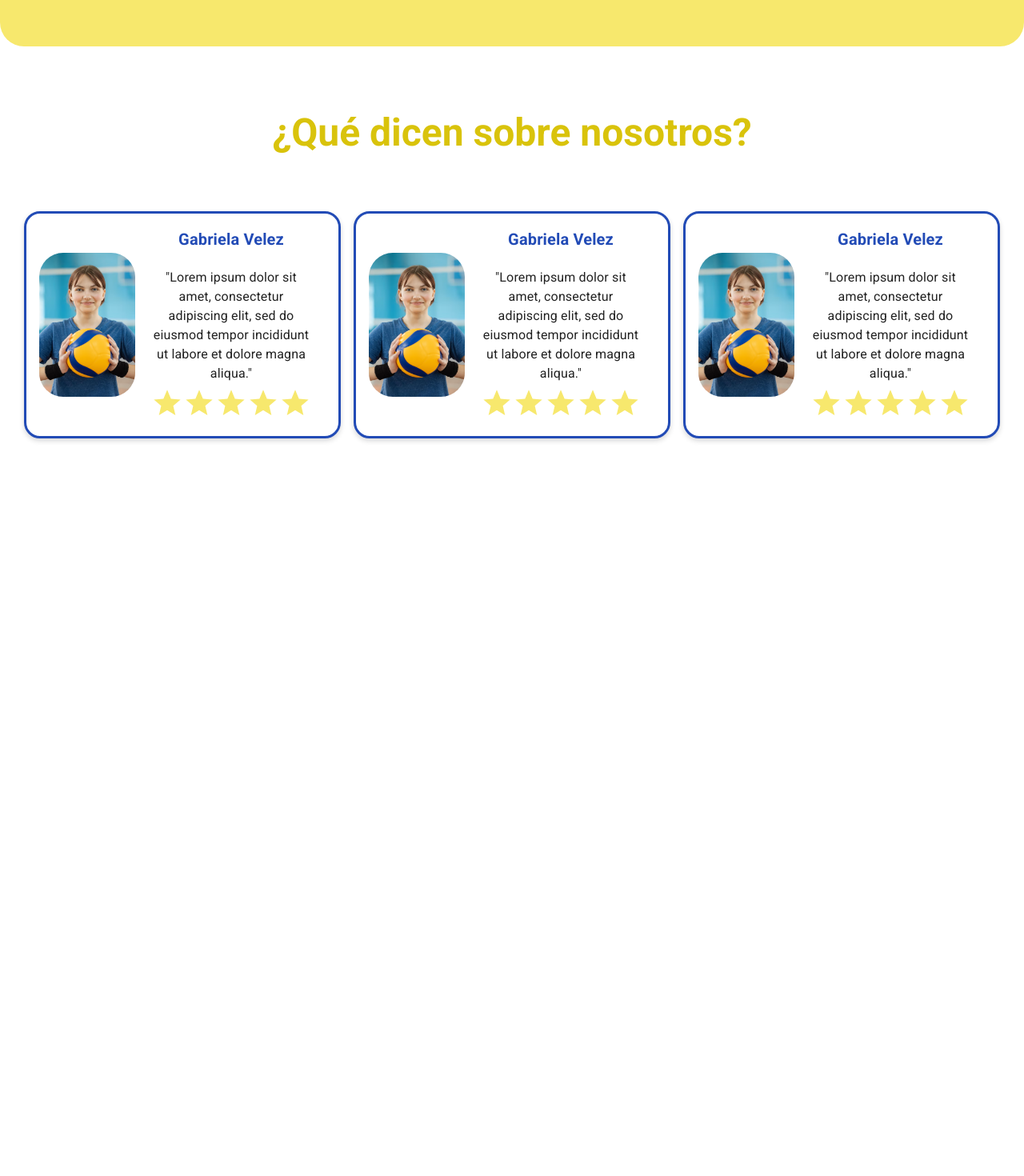
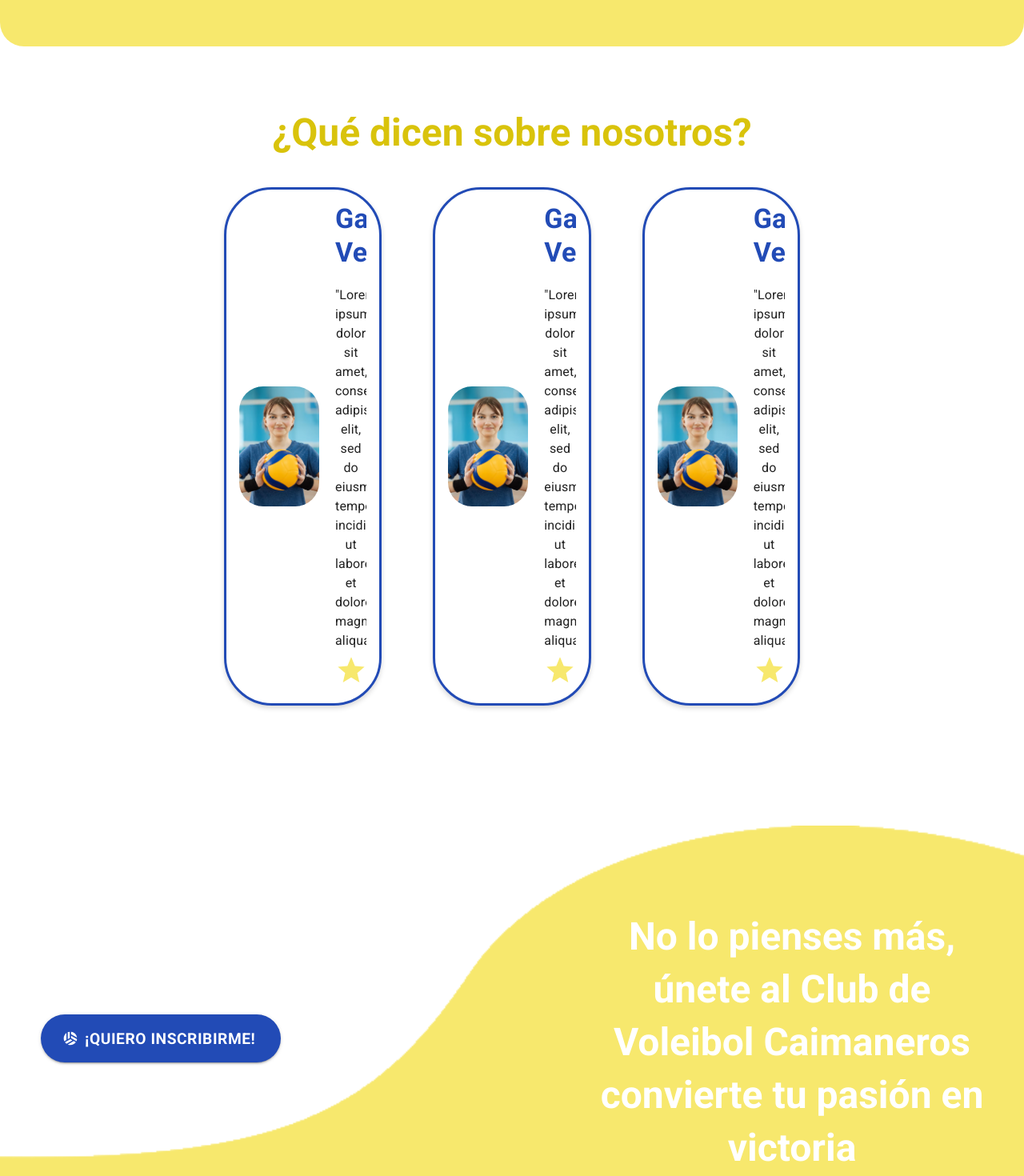
Before and after one commit to Schuldiner92/caimaneros_web, a React (Create React App) app: page / in a window 1280 px wide. Shown: the part 4100-5570 px from the top of the page at 80% size. Before the commit the page ends 4758 px from the top, so only its background shows below. Built offline with nearby package versions, Linux system fonts and the light colour scheme.

Commit message:
Seccion 7 terminada

```diff
--- a/src/Components/Seccion7.js
+++ b/src/Components/Seccion7.js
@@ -1,58 +1,95 @@
-import { React, Box, Paper, Grid, Typography, styled, StarIcon } from '../imports';
+import { React, Box, Paper, Grid, Typography, styled, StarIcon,Button,SportsVolleyballIcon } from '../imports';
 import perfil from '../img/s7-perfil.png';
+import background from '../img/s8-background.png';
 
 const StyledPaper = styled(Paper)(({ theme }) => ({
   display: 'flex',
   alignItems: 'center',
   padding: theme.spacing(2),
   boxShadow: '0px 3px 6px #00000029',
-  borderRadius: '20px',
+  borderRadius: '60px',
   border: '3px solid #224BB6',
 }));
-
-const StyledImage = styled('img')({
-  width: '120px',
-  height: '180px',
+const StyledImage = styled('img')({ //Imagen del opinante
+  width: '100px',
+  height: '150px',
   marginRight: '20px',
   borderRadius: '30px'
 });
-
+const StyledBox = styled(Box)(({ theme }) => ({
+  height:'500px',
+  marginTop: '20px',
+  display: 'flex',
+  justifyContent: 'center',
+  alignItems: 'center',
+  backgroundImage: `url(${background})`,
+  backgroundSize: 'cover',
+  padding: theme.spacing(2),
+}));
+const StyledButton = styled(Button)({
+  background:'#224BB6',
+  borderRadius:'30px',
+  height:'60px',
+  width:'300px',
+  fontSize:'1.2rem',
+  fontWeight:'bold'
+});
+function ButtonWithIcon({children}) { //Botón con icono
+  return (
+    <StyledButton startIcon={<SportsVolleyballIcon/>} variant="contained">
+      {children}
+    </StyledButton>
+  );
+}
+const Estilos={
+  textoTitulo:{
+    fontWeight: 'bold',
+    color: '#d9c30b',
+    my: 5,
+    textAlign: 'center',
+    marginTop:'80px',
+  },
+  contenedorOpinion:{
+    paddingLeft:'280px',
+    paddingRight:'280px',
+  },
+  nombreOpinion:{
+    fontWeight: 'bold',
+    color: '#224BB6',
+    marginBottom:'20px',
+  },
+  textoInscripcion:{
+    fontWeight: 'bold',
+    color: 'white',
+    textAlign: 'center',
+    marginTop:'10px',
+  },
+};
 const Seccion7 = () => {
   return (
+    <Box>
       <Box sx={{ flexGrow: 1 }}>
-      <Typography variant='h3' sx={{ fontWeight: 'bold', color: '#d9c30b', my: 5, textAlign: 'center',marginTop:'80px' }}>
+        <Typography variant='h3' sx={Estilos.textoTitulo}>
           ¿Qué dicen sobre nosotros?
         </Typography>
-      <Grid container spacing={2} justifyContent="center" sx={{padding:'30px'}}>
-        {Array.from({ length: 3 }).map((_, index) => (
+        <Grid container spacing={8} justifyContent="center" sx={Estilos.contenedorOpinion}>
+          {Array.from({ length: 3 }).map((_, index) => ( //Repetimos el styled paper porque es un placeholder repetido
             <Grid item xs={12} sm={6} md={4} key={index}>
               <StyledPaper>
                 <StyledImage src={perfil} alt="Retrato" />
-              <Box>
-                <Typography variant='h6' sx={{ fontWeight: 'bold', color: '#224BB6', marginBottom:'20px' }}>
+                <Box sx={{overflow:'hidden'}}>
+                  <Typography variant='h4' sx={Estilos.nombreOpinion}>
                     Gabriela Velez
                   </Typography>
-                <Typography variant='body1'>
-                  "Lorem ipsum dolor sit
-                </Typography>
-                <Typography variant='body1'>
-                   amet, consectetur
-                </Typography>
-                <Typography variant='body1'>
-                    adipiscing elit, sed do
-                </Typography>
-                <Typography variant='body1'>
-                    eiusmod tempor incididunt
-                </Typography>
-                <Typography variant='body1'>
-                    ut labore et dolore magna
-                </Typography>
-                <Typography variant='body1'>
-                    aliqua."
-                </Typography>
+                  <Typography variant='body1'>"Lorem ipsum dolor sit</Typography>
+                  <Typography variant='body1'>amet, consectetur</Typography>
+                  <Typography variant='body1'>adipiscing elit, sed do</Typography>
+                  <Typography variant='body1'>eiusmod tempor incididunt</Typography>
+                  <Typography variant='body1'>ut labore et dolore magna</Typography>
+                  <Typography variant='body1'>aliqua."</Typography>
                   <Box sx={{ display: 'flex', flexDirection: 'row', alignItems: 'flex-start' }}>
                     {[...Array(5)].map((e, i) => (
-                    <StarIcon key={i} sx={{color:'#f7e86d', height:'50px', width:'40px'}}/> // Repite para la cantidad de estrellas que necesites
+                      <StarIcon key={i} sx={{color:'#f7e86d', height:'50px', width:'40px'}}/> //Repetimos las estrellas
                     ))}
                   </Box>
                 </Box>
@@ -60,7 +97,22 @@ const Seccion7 = () => {
             </Grid>
           ))}
         </Grid>
-      <Box container sx={{padding:'40px'}} ></Box>
+      </Box>
+      <Box container sx={{marginBottom:'150px'}}></Box>
+      <StyledBox>
+        <Box container sx={{marginRight:'200px'}}>
+          <ButtonWithIcon >
+            ¡Quiero Inscribirme!
+          </ButtonWithIcon>
+        </Box>
+        <Box container sx={{display:'flex-column',marginLeft:'200px'}}>
+          <Typography variant='h3' sx={Estilos.textoInscripcion}>No lo pienses más,</Typography>
+          <Typography variant='h3' sx={Estilos.textoInscripcion}>únete al Club de</Typography>
+          <Typography variant='h3' sx={Estilos.textoInscripcion}>Voleibol Caimaneros</Typography>
+          <Typography variant='h3' sx={Estilos.textoInscripcion}>convierte tu pasión en</Typography>
+          <Typography variant='h3' sx={Estilos.textoInscripcion}>victoria</Typography>
+        </Box>
+      </StyledBox>
     </Box>
   );
 };
--- a/src/imports.js
+++ b/src/imports.js
@@ -1,11 +1,12 @@
 import React from 'react';
 import { Box, Card, CardContent, CardMedia, Grid, Typography, Paper,
-         AppBar, Toolbar, Avatar, Container, styled, TextField, InputAdornment  } from '@mui/material';
+         AppBar, Toolbar, Avatar, Container, styled, TextField, InputAdornment, Button  } from '@mui/material';
 import Carousel from 'react-material-ui-carousel';
 import IconUser from '@mui/icons-material/AccountCircleRounded';
 import PsychologyAltIcon from '@mui/icons-material/PsychologyAlt';
 import KeyboardArrowDownIcon from '@mui/icons-material/KeyboardArrowDown';
 import StarIcon from '@mui/icons-material/Star';
+import SportsVolleyballIcon from '@mui/icons-material/SportsVolleyball';
 
 export {
   React,
@@ -25,4 +26,6 @@ export {
   Carousel,
   TextField,
   InputAdornment,
+  Button,
+  SportsVolleyballIcon
 };
```
Also changed, not shown: src/Components/Footer.js (added, +11 -0 lines). Lines whose indentation alone changed are shown as unchanged.
